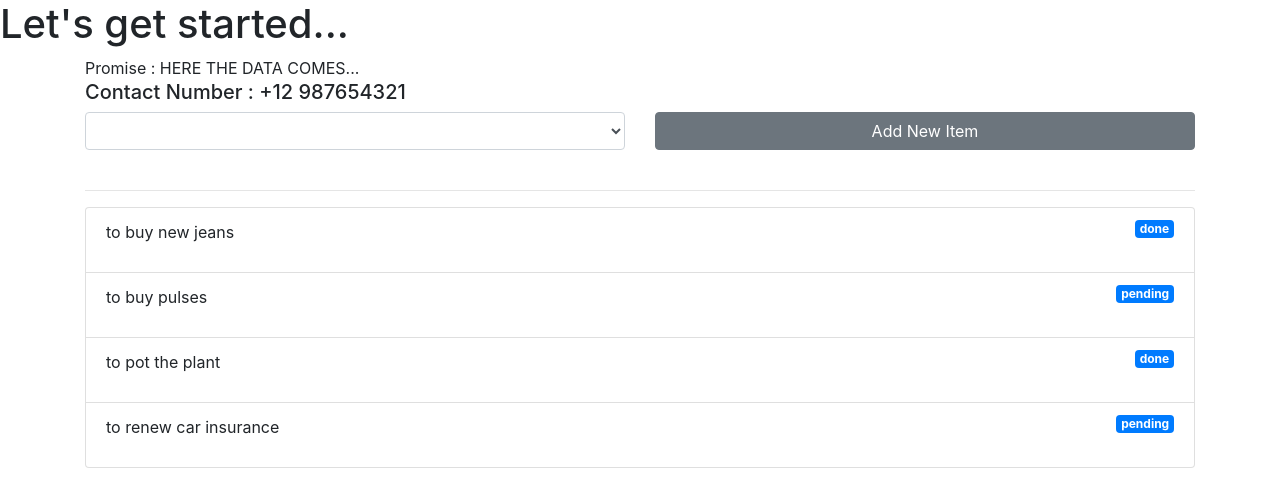
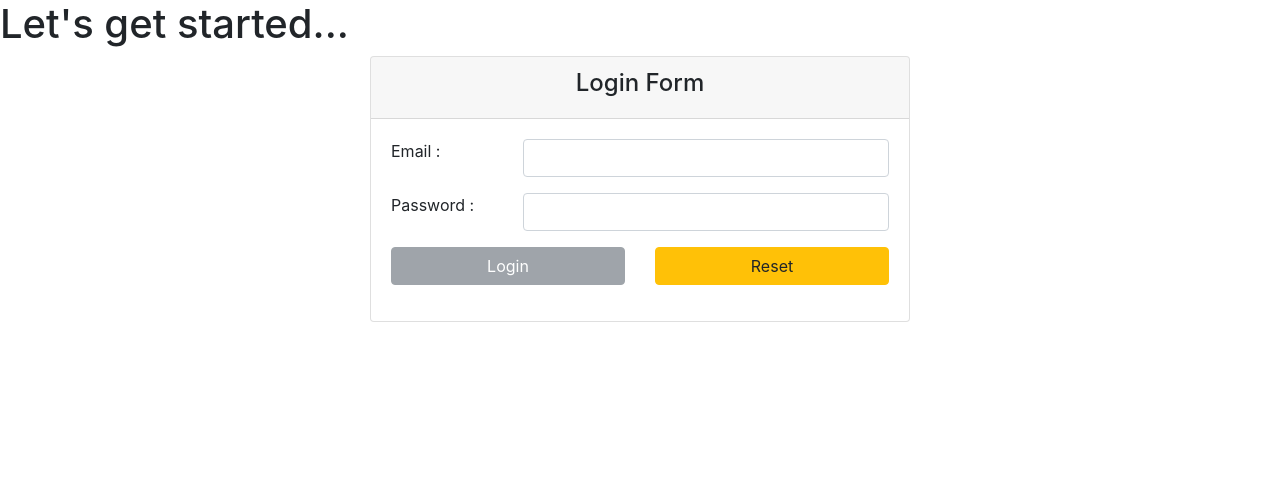
Before and after one commit to synergy2411/ng-tcs, an Angular app in the folder demo/users-app/: page / in a window 1280 px wide. Shown: the top 504 px of the page. Built offline with nearby package versions, Linux system fonts and the light colour scheme.

Commit message:
login form added

```diff
--- a/demo/users-app/src/app/app.component.html
+++ b/demo/users-app/src/app/app.component.html
@@ -1,6 +1,7 @@
 <h1>Let's get started...</h1>
 
+<app-login></app-login>
 
-<app-pipe-demo></app-pipe-demo>
+<!-- <app-pipe-demo></app-pipe-demo> -->
 
 <!-- <app-users></app-users> -->
--- a/demo/users-app/src/app/app.module.ts
+++ b/demo/users-app/src/app/app.module.ts
@@ -8,6 +8,7 @@ import { HighlightDirective } from './directives/highlight.directive';
 import { PipeDemoComponent } from './components/pipe-demo/pipe-demo.component';
 import { NationalCodePipe } from './pipes/national-code.pipe';
 import { FilterPipe } from './pipes/filter.pipe';
+import { LoginComponent } from './components/auth/login/login.component';
 
 @NgModule({
   declarations: [   // Components | Directives | Pipes
@@ -15,7 +16,8 @@ import { FilterPipe } from './pipes/filter.pipe';
     HighlightDirective,
     PipeDemoComponent,
     NationalCodePipe,
-    FilterPipe
+    FilterPipe,
+    LoginComponent
   ],
   imports: [        // Modules - Built-in | Custom
     BrowserModule,
--- /dev/null
+++ b/demo/users-app/src/app/components/auth/login/login.component.css
@@ -0,0 +1,15 @@
+.ng-invalid.ng-dirty[name="email"]{
+  border-left : 4px tomato solid;
+}
+
+.ng-valid.ng-dirty[name="email"]{
+  border-left: 4px greenyellow solid;
+}
+
+.ng-invalid.ng-dirty[name="password"]{
+  border-left : 4px tomato solid;
+}
+
+.ng-valid.ng-dirty[name="password"]{
+  border-left: 4px greenyellow solid;
+}
--- /dev/null
+++ b/demo/users-app/src/app/components/auth/login/login.component.html
@@ -0,0 +1,65 @@
+<div class="container">
+  <div class="row">
+    <div class="col-sm-8 col-md-6 offset-sm-2 offset-md-3">
+      <div class="card">
+        <div class="card-header">
+          <h4 class="text-center">Login Form</h4>
+        </div>
+        <div class="card-body">
+          <form #loginForm="ngForm">
+            <!-- Form State: {{ loginForm.invalid }} -->
+            <!-- Email -->
+            <div class="form-group">
+              <div class="row">
+                <div class="col-3">
+                  <label for="email">Email :</label>
+                </div>
+                <div class="col-9">
+                  <input type="email"
+                    email
+                    class="form-control"
+                    name="email"
+                    required
+                    ngModel>
+                </div>
+              </div>
+            </div>
+            <!-- Password -->
+            <div class="form-group">
+              <div class="row">
+                <div class="col-3">
+                  <label for="password">Password :</label>
+                </div>
+                <div class="col-9">
+                  <input type="password"
+                    class="form-control"
+                    name="password"
+                    required
+                    minlength="6"
+                    ngModel>
+                </div>
+              </div>
+            </div>
+            <!-- Buttons -->
+            <div class="form-group">
+              <div class="row">
+                <div class="col-6">
+                  <button
+                    [disabled]="loginForm.invalid"
+                    (click)="onLogin(loginForm)"
+                    class="btn btn-secondary btn-block">Login</button>
+                </div>
+                <div class="col-6">
+                  <button
+                    (click)="onReset(loginForm)"
+                    class="btn btn-warning btn-block">Reset</button>
+                </div>
+              </div>
+            </div>
+          </form>
+
+        </div>
+      </div>
+    </div>
+  </div>
+</div>
--- /dev/null
+++ b/demo/users-app/src/app/components/auth/login/login.component.ts
@@ -0,0 +1,24 @@
+import { Component, OnInit } from '@angular/core';
+import { NgForm } from '@angular/forms';
+
+@Component({
+  selector: 'app-login',
+  templateUrl: './login.component.html',
+  styleUrls: ['./login.component.css']
+})
+export class LoginComponent implements OnInit {
+
+  constructor() { }
+
+  ngOnInit(): void {
+  }
+
+  onLogin(loginForm : NgForm){
+    console.log(loginForm);
+  }
+
+  onReset(loginForm: NgForm){
+    loginForm.reset();
+  }
+
+}
--- a/demo/users-app/src/app/components/pipe-demo/pipe-demo.component.ts
+++ b/demo/users-app/src/app/components/pipe-demo/pipe-demo.component.ts
@@ -25,9 +25,9 @@ export class PipeDemoComponent implements OnInit {
     { label : "to renew car insurance", status : "pending"},
   ]
   onAddItem(){
-    // Pure Change
-    // this.todoCollection = []
-    // Impure Change
+    // Pure Change - Angular will trigger the digest cycle, hence pure pipe will work
+    // this.todoCollection = [...this.todoCollection, {label : "", status : ""}]
+    // Impure Change - Angular will not trigger digest cycle by default, hence need to make pipe impure
     this.todoCollection.push({label : "New Item", status : "pending"})
   }
 
--- a/demo/users-app/src/app/pipes/filter.pipe.ts
+++ b/demo/users-app/src/app/pipes/filter.pipe.ts
@@ -2,29 +2,26 @@ import { Pipe, PipeTransform } from '@angular/core';
 
 @Pipe({
   name: 'filter',
-  pure : false
+  pure: false,
 })
 export class FilterPipe implements PipeTransform {
-
   transform(
-    todoCollection: Array<{label : string, status: string}>,
-    filteredStatus : string): Array<{label : string, status: string}>
-    {
-      console.log("[TRANSFORM]")
-    if(filteredStatus === ""){
+    todoCollection: Array<{ label: string; status: string }>,
+    filteredStatus: string
+  ): Array<{ label: string; status: string }> {
+    console.log('[TRANSFORM]');
+    if (filteredStatus === '') {
       return todoCollection;
     }
 
     let resultArray = [];
 
-    for(let todo of todoCollection){
-      if(todo.status === filteredStatus){
-        resultArray.push(todo)
+    for (let todo of todoCollection) {
+      if (todo.status === filteredStatus) {
+        resultArray.push(todo);
       }
     }
 
     return resultArray;
-
   }
-
 }
```
Also changed, not shown: 1 other file (tests, documents, lock files or other folders).
